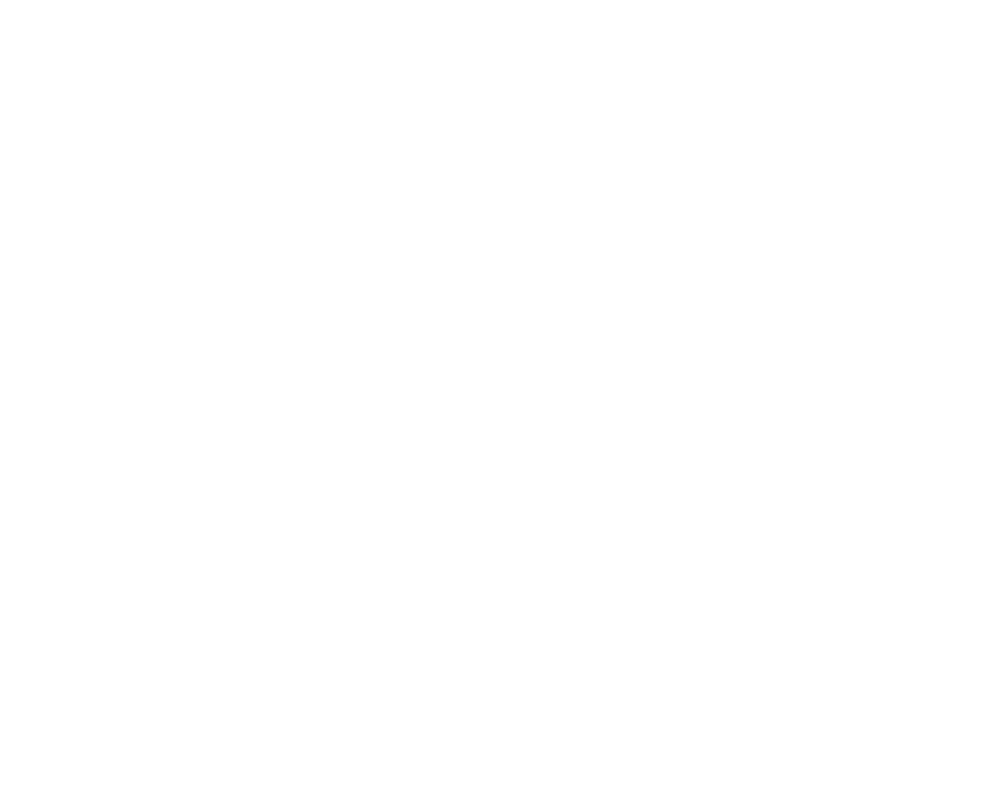
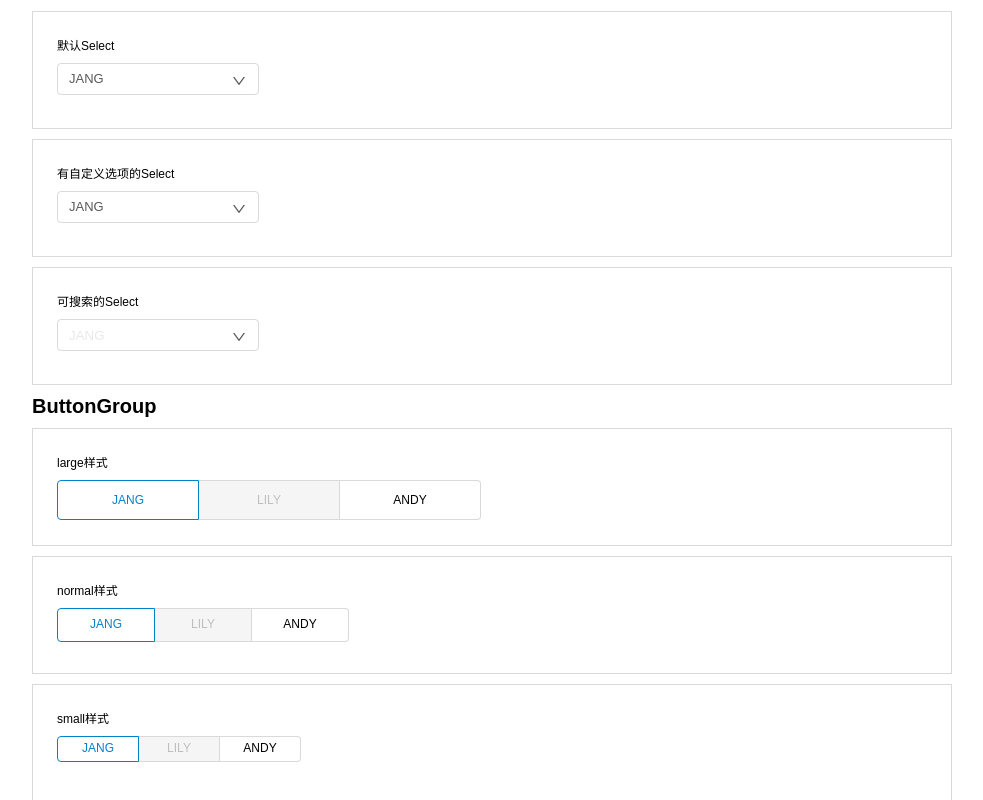
Before and after one commit to Yuki-Zhao/reactStudy, a React app: page /button in a window 1280 px wide. Shown: the part 904-1704 px from the top of the page, without its empty margins (47-1030 px from the left). Before the commit the page ends 800 px from the top, so only its background shows below. Built offline with nearby package versions, Linux system fonts and the light colour scheme.

Commit message:
【bug】

```diff
--- a/css/components/Index.less
+++ b/css/components/Index.less
@@ -1,4 +1,6 @@
 @import "global";
+
+@navWidth: 317px;
 
 .react-ui-index .react-ui-head {
   height: 63px;
@@ -15,8 +17,24 @@
   color: @hoveBoderColor;
 }
 .react-ui-index .react-ui-index-container {
+  height: 100%;
   margin: 0 15px;
 }
+.react-ui-index .react-ui-index-container >div {
+  display: inline-block;
+}
+/**导航条**/
+.react-ui-index .react-ui-index-nav {
+  width: @navWidth;
+  border-right: @border;
+  height: 100%;
+}
+
+.react-ui-index .react-ui-content {
+  margin-left: 64px;
+  vertical-align: top;
+}
+
 .react-ui-index .react-ui-components {
   width: 870px;
   height: 68px;
--- /dev/null
+++ b/css/components/buttonGroup/ButtonGroup.less
@@ -0,0 +1,51 @@
+@import "../global";
+
+.react-ui-button-group .react-ui-button-tab {
+    display: inline-block;
+    position: relative; /**为了让before元素位置对**/
+    border: @border;
+    border-left: 0;
+    text-align: center;
+    cursor: @pointer;
+}
+.react-ui-button-group .react-ui-button-tab:first-child {
+    border-left: @border;
+    border-radius: 4px 0 0 4px;
+}
+.react-ui-button-group .react-ui-button-tab:last-child {
+    border-radius: 0 4px 4px 0;
+}
+.react-ui-button-group .react-ui-button-tab>span {
+    display: inline-block;
+    padding: 12px 0;
+}
+/**hover效果**/
+.react-ui-button-group .react-ui-button-tab:hover,
+.react-ui-button-group .react-ui-button-tab.active {
+    color: @hoveBoderColor;
+    border-color: @hoveBoderColor;
+}
+.react-ui-button-group .react-ui-button-tab:hover:first-child,
+.react-ui-button-group .react-ui-button-tab.active:first-child {
+    border-color: @hoveBoderColor;
+}
+.react-ui-button-group .react-ui-button-tab:hover:before,
+.react-ui-button-group .react-ui-button-tab.active:before {
+    background-color: @hoveBoderColor !important;
+}
+.react-ui-button-group .react-ui-button-tab:not(:first-child)::before {
+     content: '';
+     display: block;
+     top: 0;
+     left: -1px;
+     width: 1px;
+     height: 100%;
+     position: absolute;
+}
+.react-ui-button-group .react-ui-button-tab.disabled,
+.react-ui-button-group .react-ui-button-tab.disabled:hover{
+  color: @disabledColor !important;
+  background-color: @diabledBackgroundColor !important;
+  border-color: @borderColor;
+  cursor: not-allowed;
+}
--- a/css/components/global.less
+++ b/css/components/global.less
@@ -4,6 +4,8 @@
 @hoverColor: #cfe8f5;
 @selectColor: #F5F5F5;
 @placehoderColor: #E9E9E9;
+@disabledColor: #BFBFBF;
+@diabledBackgroundColor: #F5F5F5;
 
 @border: 1px solid @borderColor;
 @pointer: pointer;
--- a/src/Index.jsx
+++ b/src/Index.jsx
@@ -1,6 +1,7 @@
 import React, { Component } from 'react';
 import Util from './util/Util';
 import Select from './components/select/Select';
+import ButtonGroup from './components/button/ButtonGroup';
 
 import './../css/components/Index.less';
 
@@ -9,7 +10,8 @@
     value: 'JANG'
 },{
     key: 'lily',
-    value: 'LILY'
+    value: 'LILY',
+    disabled: true
 }, {
     key: 'andy',
     value: 'ANDY'
@@ -29,7 +31,7 @@
      * @param e
      */
     onClick(e) {
-        if(!Util.isShowSelectDropdown) {
+        if(Util.isShowSelectDropdown === false) {
             Util.closeSelectDropdown();
             this.setState({
                 isShowSelectDropDown: false
@@ -44,6 +46,8 @@
                     <div>React-UI</div>
                 </div>
                 <div className='react-ui-index-container'>
+                    <div className='react-ui-index-nav' />
+                    <div className='react-ui-content'>
                         <div className='react-ui-components-type'>Select选择器</div>
                         <div className='react-ui-components'>
                             <div className='react-ui-components-name'>默认Select</div>
@@ -57,6 +61,20 @@
                             <div className='react-ui-components-name'>可搜索的Select</div>
                             <Select selectOptions={selectOptions} isShowDropDown={this.state.isShowSelectDropDown} showSearch={true} />
                         </div>
+                        <div className='react-ui-components-type'>ButtonGroup</div>
+                        <div className='react-ui-components'>
+                            <div className='react-ui-components-name'>large样式</div>
+                            <ButtonGroup buttons={selectOptions} size='large'/>
+                        </div>
+                        <div className='react-ui-components'>
+                            <div className='react-ui-components-name'>normal样式</div>
+                            <ButtonGroup buttons={selectOptions} />
+                        </div>
+                        <div className='react-ui-components'>
+                            <div className='react-ui-components-name'>small样式</div>
+                            <ButtonGroup buttons={selectOptions} size='small'/>
+                        </div>
+                    </div>
                 </div>
             </div>
         )
--- /dev/null
+++ b/src/components/button/ButtonGroup.jsx
@@ -0,0 +1,80 @@
+import React, { Component } from 'react';
+
+import './../../../css/components/buttonGroup/ButtonGroup.less';
+
+class ButtonGroup extends Component {
+    constructor(props) {
+        super(props);
+        this.state = {
+            activeButton: this.props.buttons && this.props.buttons.length > 0 && this.props.buttons[0].key
+        }
+
+    }
+
+    clickButton(key, value, isAbled) {
+        if(isAbled) return;
+        this.setState({
+            activeButton: key
+        });
+        this.props.onClick && this.props.onClick(key, value);
+    }
+
+    getButtonClassName(button) {
+        let className = 'react-ui-button-tab';
+        if(button.disabled) {
+            className += ' disabled';
+        } else if(this.state.activeButton === button.key) {
+            className += ' active';
+        }
+        return className;
+    }
+
+    getStyle() {
+        let style = {
+            button:{},
+            span: {}
+        };
+        if(!this.props.size) {
+            style.button.width = '96px';
+            style.button.height = '32px';
+            style.span.padding = '8px 0'
+        } else if(this.props.size === 'large') {
+            style.button.width = '140px';
+            style.button.height = '38px';
+            style.span.padding = '12px 0'
+        } else if(this.props.size === 'small') {
+            style.button.width = '80px';
+            style.button.height = '24px';
+            style.span.padding = '4px 0'
+        }
+        return style;
+    }
+
+    getContainer() {
+        if(this.props.buttons && this.props.buttons.length > 0) {
+            let uis = [];
+            let style = this.getStyle();
+            this.props.buttons.forEach(function (button) {
+                uis.push(
+                    <div className={this.getButtonClassName(button)} key={button.key}
+                         onClick={this.clickButton.bind(this, button.key, button.value, button.disabled)}
+                         style={style.button}
+                    >
+                        <span style={style.span}>{button.value}</span>
+                    </div>
+                )
+            }, this);
+            return uis;
+        }
+    }
+
+    render() {
+        return (
+            <div className='react-ui-button-group'>
+                {this.getContainer()}
+            </div>
+        )
+    }
+
+}
+export default ButtonGroup;
--- a/src/util/Util.js
+++ b/src/util/Util.js
@@ -2,7 +2,7 @@
 
 let timeId;
 const selectDropdown = SelectDropdown.getInstance();
-let isShowSelectDropdown = false;
+let isShowSelectDropdown = null;
 
 let Util = {
     /**
```
Also changed, not shown: src/components/button/Button.jsx (added, +38 -0 lines). Lines whose indentation alone changed are shown as unchanged.
